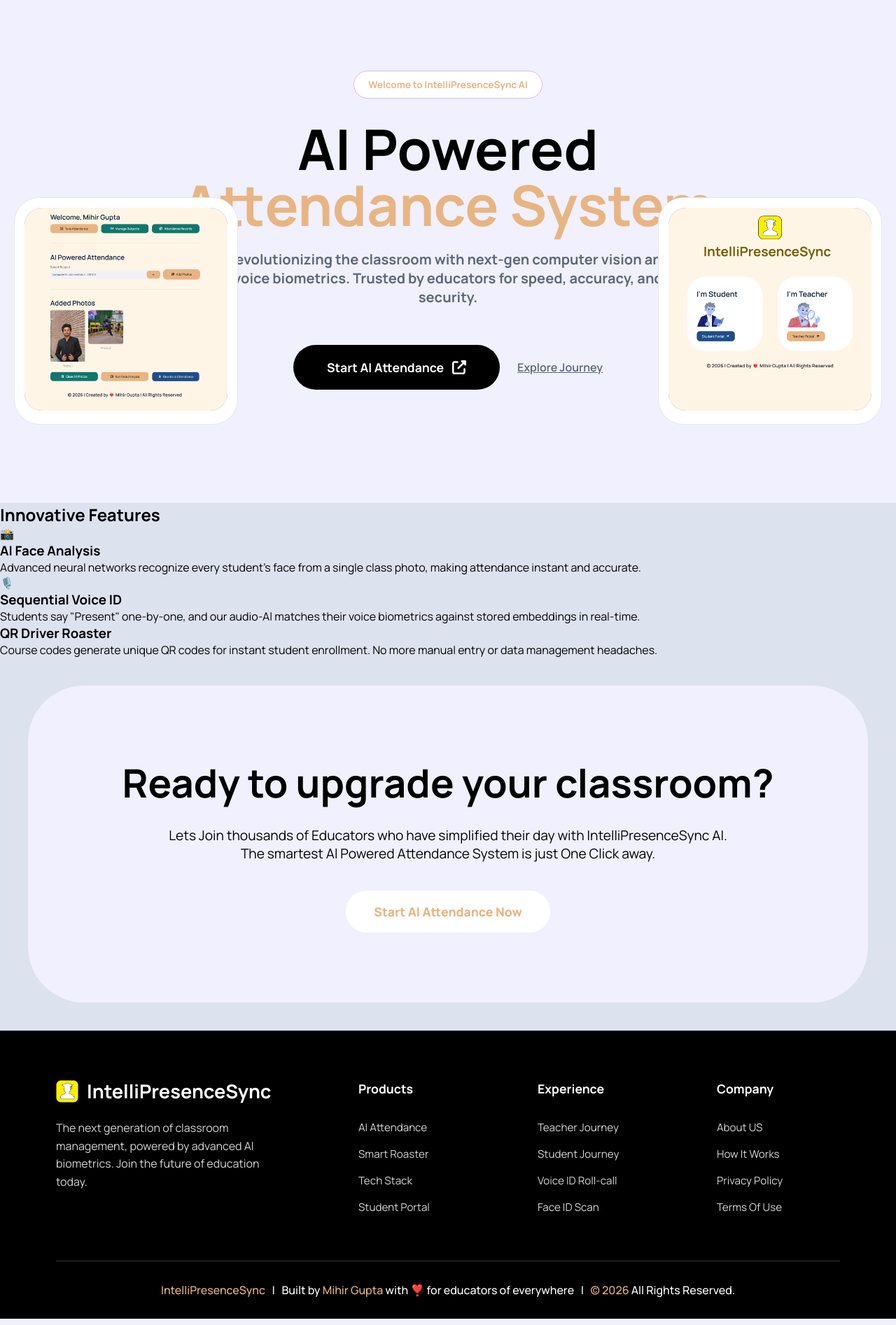
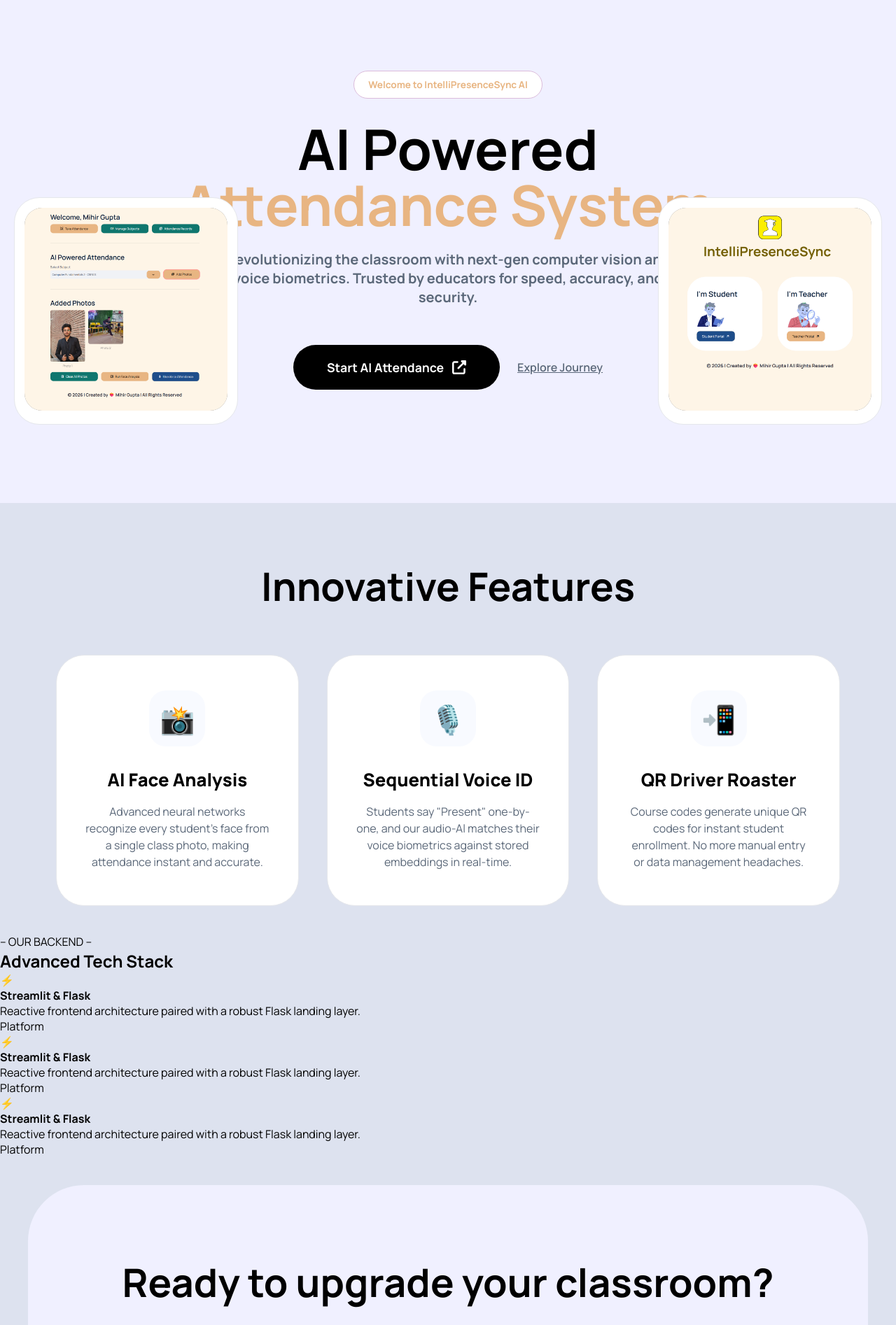
Before and after one commit to mihirgupta665/IntelliPresenceSync_LandingDashboard, a Flask app: page / in a window 1280 px wide. Shown: the part 73-1967 px from the top of the page at 70% size. Run offline with Flask 3, Linux system fonts and the light colour scheme.

Commit message:
styled the innovatice feature section the the appropriate functionality and test the same

```diff
--- a/static/css/styles.css
+++ b/static/css/styles.css
@@ -184,6 +184,58 @@
     bottom: 15%;
 }
 
+/* Feature Section */
+.features{
+    padding:80px 80px 40px;
+    /* background-color: white; */
+    text-align: center;
+}
+
+.features h2{
+    font-size: 3.5rem;
+    margin-bottom: 60px;
+}
+
+.feature-grid{
+    display: grid;
+    grid-template-columns: repeat(3, 1fr);
+    gap:40px;
+    max-width: 1200px;
+    margin: 0 auto;
+}
+
+.feature-card{
+    padding: 50px 40px;
+    border-radius: 40px;
+    background-color: white;
+    border: 1px solid #e5e7eb
+}
+
+.f-icon-box{
+    width: 80px;
+    height: 80px;
+    background-color: #f8faff;
+    border-radius: 24px;
+    display: flex;
+    justify-content: center;
+    align-items: center;
+    margin: 0 auto 30px;
+    font-size: 2.5rem;
+}
+
+.feature-card h3{
+    font-size: 1.6rem;
+    margin-bottom: 16px;
+    font-weight: 800;
+}
+
+.feature-card p{
+    color: var(--text-muted);
+    font-size: 1rem;
+    line-height: 1.5;
+}
+
+
 /* PURPLE section */
 .purple-section{
     background-color: rgb(240, 240, 255);
@@ -215,8 +267,9 @@
     font-weight: 800;
     font-size: 1.1rem;
     display: inline-block;
+}
 
-}
+
 
 
 /* FOOTER */
--- a/templates/index.html
+++ b/templates/index.html
@@ -89,22 +89,58 @@
                 <h3>AI Face Analysis</h3>
                 <p> Advanced neural networks recognize every student's face from a single class photo, making attendance instant and accurate. </p>
             </div>
-        </div>
 
-        <div class="feature-grid">
             <div class="feature-card">
                 <div class="f-icon-box">🎙️</div>
                 <h3>Sequential Voice ID</h3>
                 <p>Students say "Present" one-by-one, and our audio-Al matches their voice biometrics against stored embeddings in real-time.</p>
             </div>
-        </div>
 
-        <div class="feature-grid">
             <div class="feature-card">
-                <div class="f-icon-box"> </div>
+                <div class="f-icon-box">📲</div>
                 <h3>QR Driver Roaster</h3>
                 <p>Course codes generate unique QR codes for instant student enrollment. No more manual entry or data management headaches.</p>
             </div>
+        </div>
+
+    </section>
+
+
+    <section id="tech" class="tech-stack">
+
+        <div class="section-tag">-- OUR BACKEND --</div>
+
+        <h2> Advanced Tech Stack </h2>
+
+        <div class="tech-grid">
+
+            <div class="tech-item">
+                <div class="tech-card">
+                    <div class="t-icon">⚡️</div>
+                    <h4>Streamlit & Flask</h4>
+                    <p>Reactive frontend architecture paired with a robust Flask landing layer.</p>
+                </div>
+                <span class="tech-tag">Platform</span>
+            </div>
+
+            <div class="tech-item">
+                <div class="tech-card">
+                    <div class="t-icon">⚡️</div>
+                    <h4>Streamlit & Flask</h4>
+                    <p>Reactive frontend architecture paired with a robust Flask landing layer.</p>
+                </div>
+                <span class="tech-tag">Platform</span>
+            </div>
+
+            <div class="tech-item">
+                <div class="tech-card">
+                    <div class="t-icon">⚡️</div>
+                    <h4>Streamlit & Flask</h4>
+                    <p>Reactive frontend architecture paired with a robust Flask landing layer.</p>
+                </div>
+                <span class="tech-tag">Platform</span>
+            </div>
+
         </div>
 
     </section>
```
